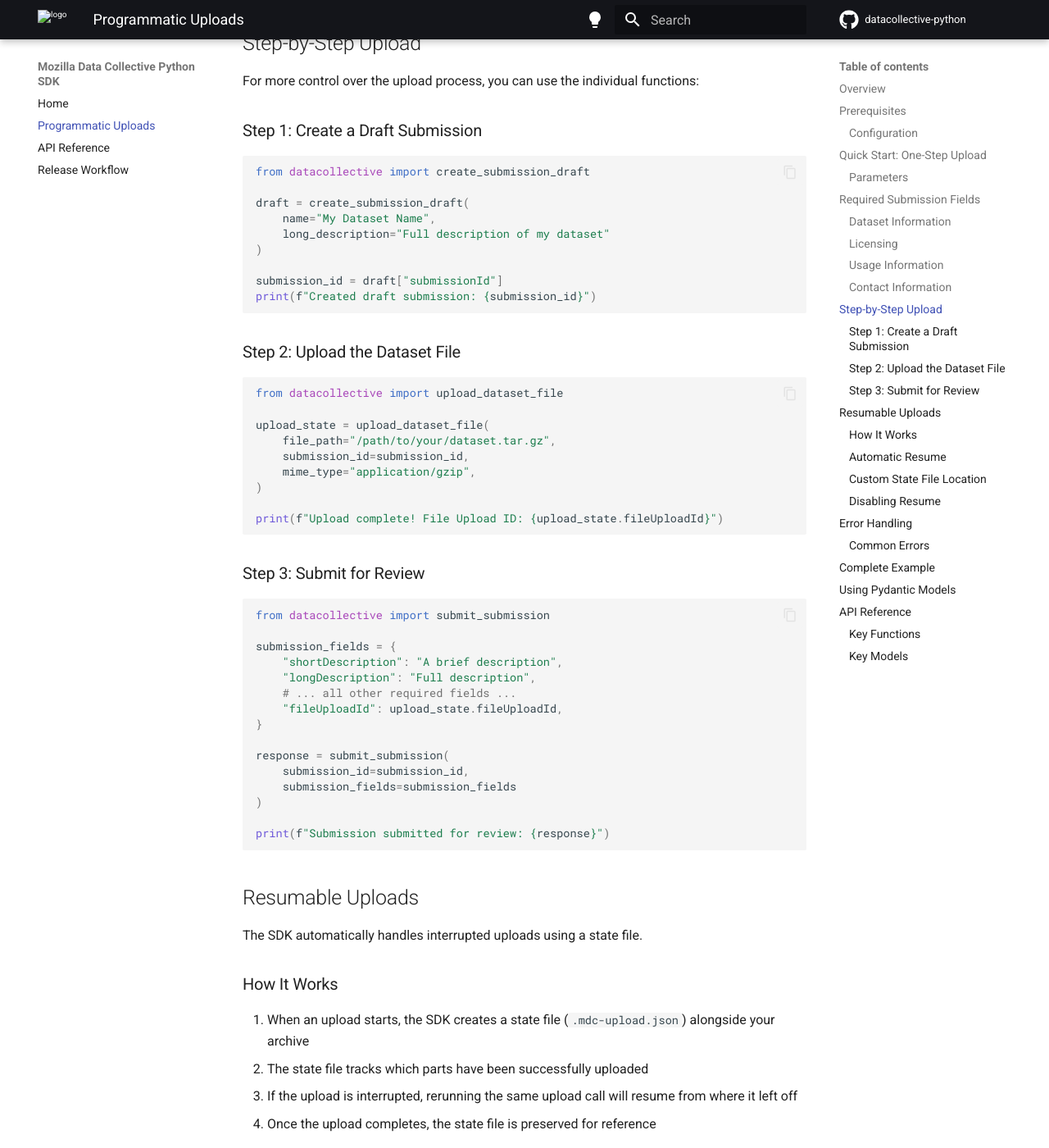
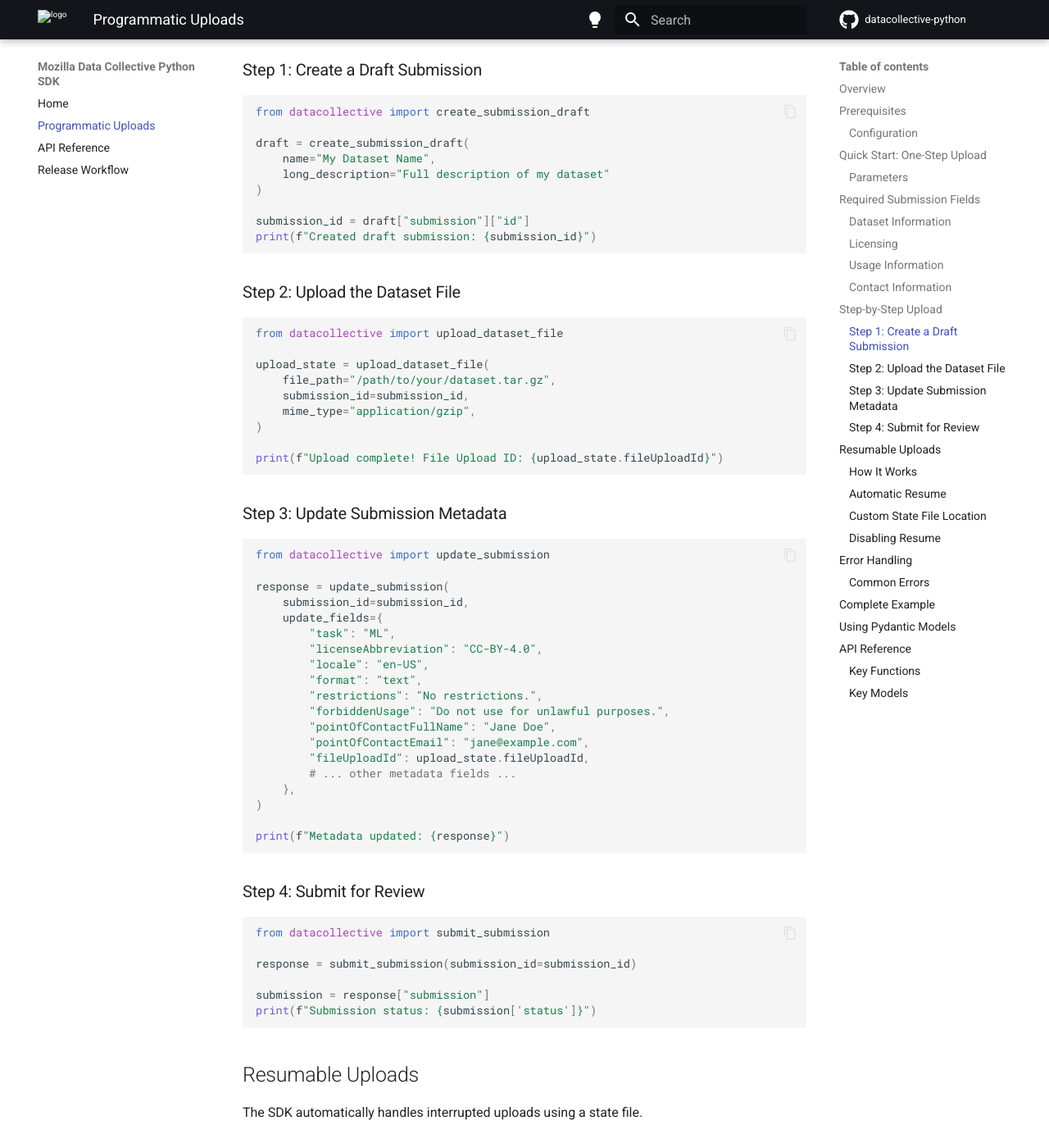
Before and after one commit to Mozilla-Data-Collective/datacollective-python, an MkDocs documentation site: the page built from docs/upload.md, in a window 1280 px wide and 1400 px high, scrolled down 4406 px. Shown: the whole window at 82% size. Built offline with MkDocs 1.6.1 and Material for MkDocs 9.7.7, drawn with Linux system fonts in a browser that asks for light colours; comment, search, counter and statistics services are not loaded; some of the changed text lies outside the part shown.

Commit message:
Align to new endpoints

````diff
--- a/docs/upload.md
+++ b/docs/upload.md
@@ -8,7 +8,8 @@ The SDK provides a complete workflow for uploading datasets:
 
 1. **Create a draft submission** - Initialize a new dataset submission
 2. **Upload the dataset file** - Upload your archive using resumable multipart uploads
-3. **Submit for review** - Finalize the submission with required metadata
+3. **Update submission metadata** - Add required metadata fields to the submission
+4. **Submit for review** - Finalize the submission for review
 
 The SDK supports **resumable uploads**, meaning if an upload is interrupted (network error, system shutdown, etc.), you can resume from where it left off.
 
@@ -41,7 +42,7 @@ The simplest way to upload a dataset is using `create_submission_with_upload`, w
 ```python
 from datacollective import create_submission_with_upload
 
-# Define all required submission fields
+# Define submission metadata fields
 submission_fields = {
     "shortDescription": "A brief description of your dataset",
     "longDescription": "A detailed description of your dataset",
@@ -78,8 +78,9 @@ response = create_submission_with_upload(
     mime_type="application/gzip",
 )
 
-print(f"Submission ID: {response.get('id')}")
-print(f"File Upload ID: {response.get('fileUploadId')}")
+submission = response.get("submission", {})
+print(f"Submission ID: {submission.get('id')}")
+print(f"Status: {submission.get('status')}")
 ```
 
 ### Parameters
@@ -128,7 +129,6 @@ When submitting a dataset, you must provide the following fields:
 | `intendedUsage`        | `str` | Intended use of the dataset                                                     |
 | `ethicalReviewProcess` | `str` | Description of ethical review conducted                                         |
 | `exclusivityOptOut`    | `bool` | Whether to opt out of exclusivity                                               |
-| `agreeToSubmit`        | `bool` | Whether the uploader agrees to submit their dataset for review (must be `True`) |
 
 ### Contact Information
 
@@ -157,7 +157,7 @@ draft = create_submission_draft(
     long_description="Full description of my dataset"
 )
 
-submission_id = draft["submissionId"]
+submission_id = draft["submission"]["id"]
 print(f"Created draft submission: {submission_id}")
 ```
 
@@ -175,24 +175,39 @@ upload_state = upload_dataset_file(
 print(f"Upload complete! File Upload ID: {upload_state.fileUploadId}")
 ```
 
-### Step 3: Submit for Review
+### Step 3: Update Submission Metadata
+
+```python
+from datacollective import update_submission
+
+response = update_submission(
+    submission_id=submission_id,
+    update_fields={
+        "task": "ML",
+        "licenseAbbreviation": "CC-BY-4.0",
+        "locale": "en-US",
+        "format": "text",
+        "restrictions": "No restrictions.",
+        "forbiddenUsage": "Do not use for unlawful purposes.",
+        "pointOfContactFullName": "Jane Doe",
+        "pointOfContactEmail": "jane@example.com",
+        "fileUploadId": upload_state.fileUploadId,
+        # ... other metadata fields ...
+    },
+)
+
+print(f"Metadata updated: {response}")
+```
+
+### Step 4: Submit for Review
 
 ```python
 from datacollective import submit_submission
 
-submission_fields = {
-    "shortDescription": "A brief description",
-    "longDescription": "Full description",
-    # ... all other required fields ...
-    "fileUploadId": upload_state.fileUploadId,
-}
+response = submit_submission(submission_id=submission_id)
 
-response = submit_submission(
-    submission_id=submission_id,
-    submission_fields=submission_fields
-)
-
-print(f"Submission submitted for review: {response}")
+submission = response["submission"]
+print(f"Submission status: {submission['status']}")
 ```
 
 ## Resumable Uploads
@@ -359,8 +373,9 @@ response = create_submission_with_upload(
 )
 
 print("Upload complete!")
-print(f"Submission ID: {response.get('id')}")
-print(f"Status: {response.get('status')}")
+submission = response.get("submission", {})
+print(f"Submission ID: {submission.get('id')}")
+print(f"Status: {submission.get('status')}")
 ```
 
 ## Using Pydantic Models
@@ -416,6 +430,7 @@ For detailed API documentation, see the [API Reference](api.md) section.
 
 - [`create_submission_with_upload`](api.md) - One-step submission and upload
 - [`create_submission_draft`](api.md) - Create a draft submission
+- [`update_submission`](api.md) - Update submission metadata
 - [`upload_dataset_file`](api.md) - Upload a file to a submission
 - [`submit_submission`](api.md) - Submit a draft for review
 - [`initiate_upload`](api.md) - Start a multipart upload session
@@ -424,6 +439,7 @@ For detailed API documentation, see the [API Reference](api.md) section.
 
 ### Key Models
 
-- [`DatasetSubmissionSubmitInput`](api.md) - Pydantic model for submission fields
+- [`DatasetSubmissionUpdateInput`](api.md) - Pydantic model for submission metadata fields
+- [`DatasetSubmissionSubmitInput`](api.md) - Pydantic model for the submit action
 - [`DatasetSubmissionDraftInput`](api.md) - Pydantic model for draft creation
 - [`UploadPart`](api.md) - Model representing an uploaded part
--- a/src/datacollective/__init__.py
+++ b/src/datacollective/__init__.py
@@ -9,11 +9,13 @@ from .models import (
     DatasetSubmission,
     DatasetSubmissionDraftInput,
     DatasetSubmissionSubmitInput,
+    DatasetSubmissionUpdateInput,
 )
 from .submissions import (
     create_submission_draft,
     create_submission_with_upload,
     submit_submission,
+    update_submission,
 )
 from .upload import (
     complete_upload,
@@ -27,6 +29,7 @@ __all__ = [
     "load_dataset",
     "get_dataset_details",
     "create_submission_draft",
+    "update_submission",
     "submit_submission",
     "create_submission_with_upload",
     "initiate_upload",
@@ -36,6 +39,7 @@ __all__ = [
     "DatasetSubmission",
     "DatasetSubmissionDraftInput",
     "DatasetSubmissionSubmitInput",
+    "DatasetSubmissionUpdateInput",
     "__version__",
 ]
 
````
Also changed, not shown: other parts of docs/upload.md (+2 -5 lines), 6 other files.
